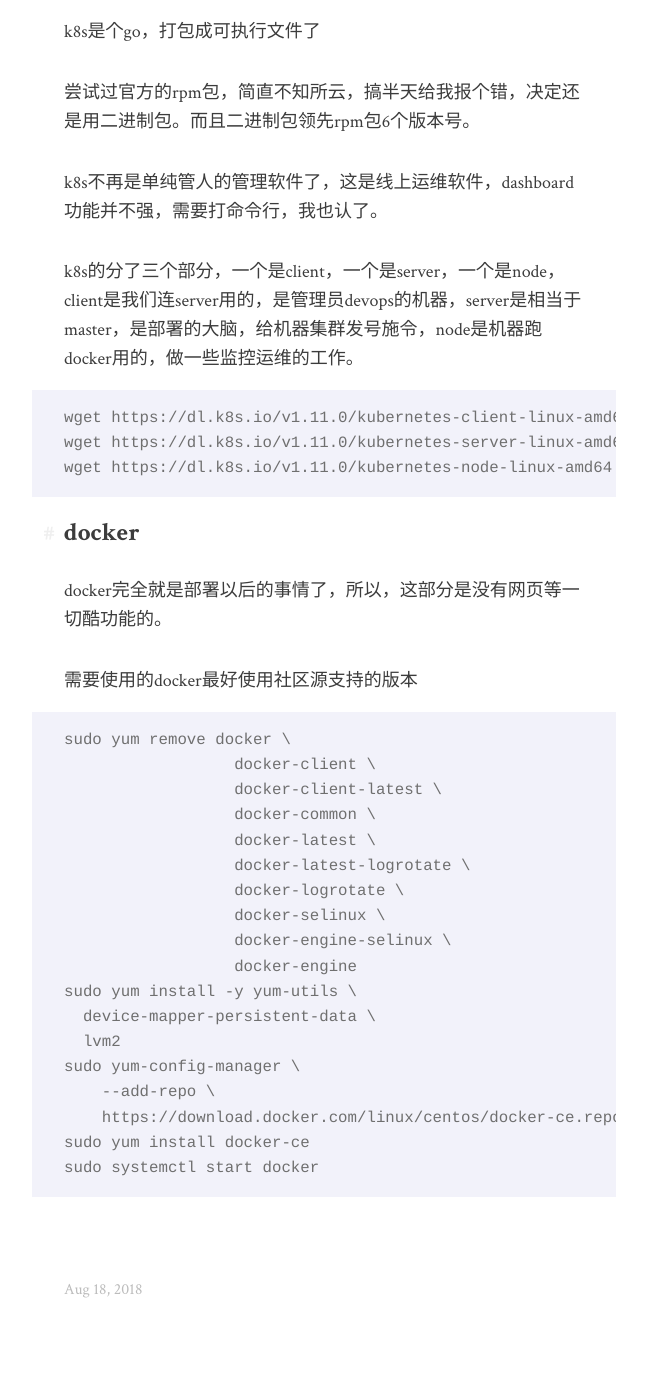
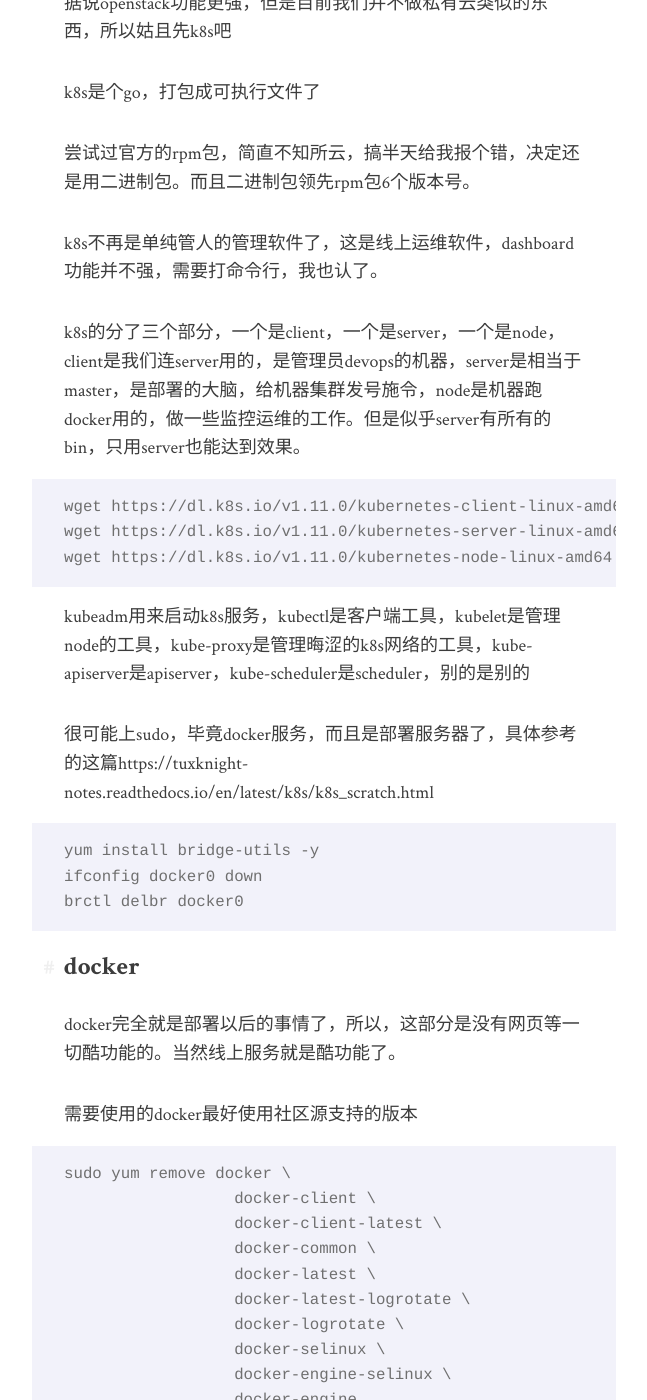
Before and after one commit to ppphp/ppphp.github.io, a Jekyll site: the page built from _posts/2018-08-18-effective-way.md, in a window 1280 px wide and 1400 px high, scrolled down 5848 px. Shown: the whole window, without its empty margins (316-963 px from the left). Built offline with Jekyll 4.4.1, drawn with Linux system fonts in a browser that asks for light colours; some of the changed text lies outside the part shown.

Commit message:
Update 2018-08-18-effective-way.md

````diff
--- a/_posts/2018-08-18-effective-way.md
+++ b/_posts/2018-08-18-effective-way.md
@@ -9,6 +9,8 @@
 主要需求是要自动化测试，发布
 
 看了半天，发觉还是gitlab，jenkins，redmine，k8s，docker这套流程比较好一点。
+
+最后可能还要酌情加一个elk，docker就合并到k8s组件了
 
 - redmine管理项目流程
 - 代码托管在gitlab上
@@ -194,7 +196,7 @@
 
 k8s不再是单纯管人的管理软件了，这是线上运维软件，dashboard功能并不强，需要打命令行，我也认了。
 
-k8s的分了三个部分，一个是client，一个是server，一个是node，client是我们连server用的，是管理员devops的机器，server是相当于master，是部署的大脑，给机器集群发号施令，node是机器跑docker用的，做一些监控运维的工作。
+k8s的分了三个部分，一个是client，一个是server，一个是node，client是我们连server用的，是管理员devops的机器，server是相当于master，是部署的大脑，给机器集群发号施令，node是机器跑docker用的，做一些监控运维的工作。但是似乎server有所有的bin，只用server也能达到效果。
 
 ```
 wget https://dl.k8s.io/v1.11.0/kubernetes-client-linux-amd64.tar.gz
@@ -202,11 +204,19 @@
 wget https://dl.k8s.io/v1.11.0/kubernetes-node-linux-amd64.tar.gz
 ```
 
+kubeadm用来启动k8s服务，kubectl是客户端工具，kubelet是管理node的工具，kube-proxy是管理晦涩的k8s网络的工具，kube-apiserver是apiserver，kube-scheduler是scheduler，别的是别的
 
+很可能上sudo，毕竟docker服务，而且是部署服务器了，具体参考的这篇https://tuxknight-notes.readthedocs.io/en/latest/k8s/k8s_scratch.html
+
+```
+yum install bridge-utils -y
+ifconfig docker0 down
+brctl delbr docker0
+```
 
 ## docker
 
-docker完全就是部署以后的事情了，所以，这部分是没有网页等一切酷功能的。
+docker完全就是部署以后的事情了，所以，这部分是没有网页等一切酷功能的。当然线上服务就是酷功能了。
 
 需要使用的docker最好使用社区源支持的版本
 ```
````
